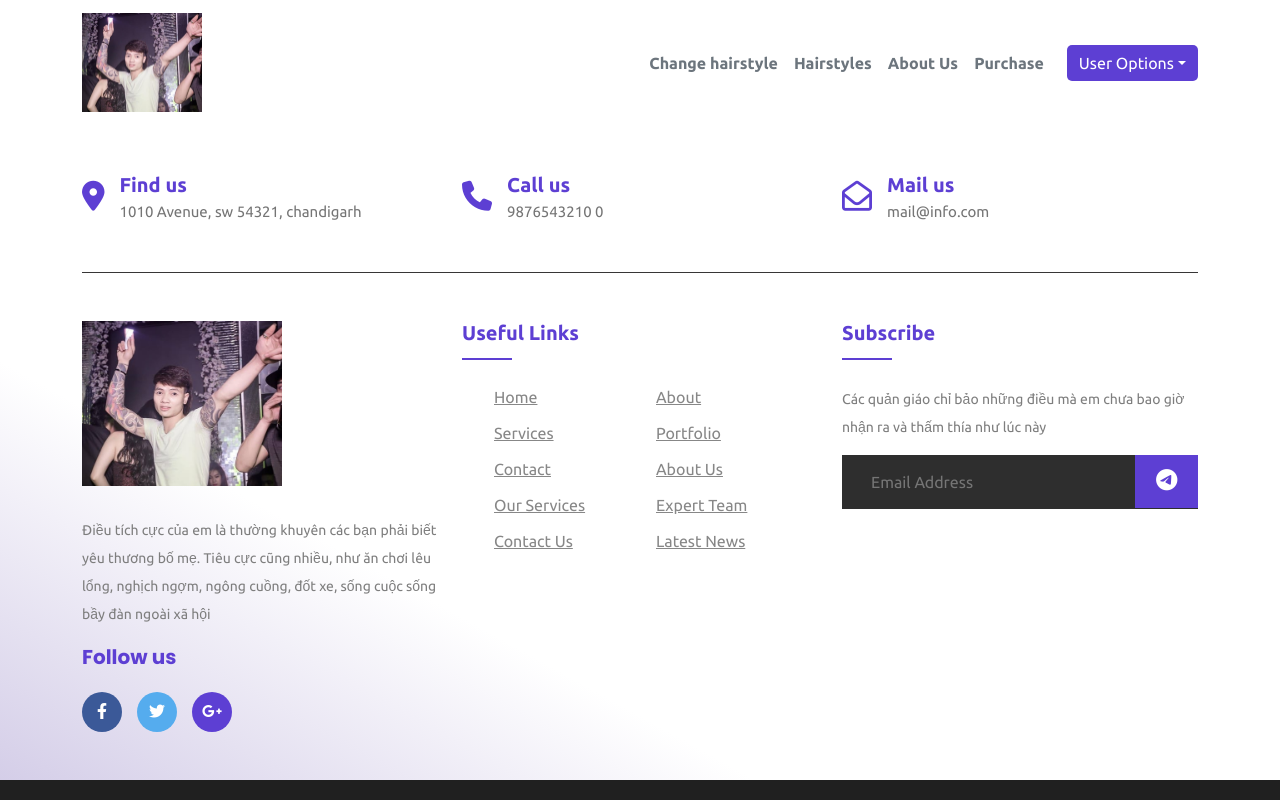
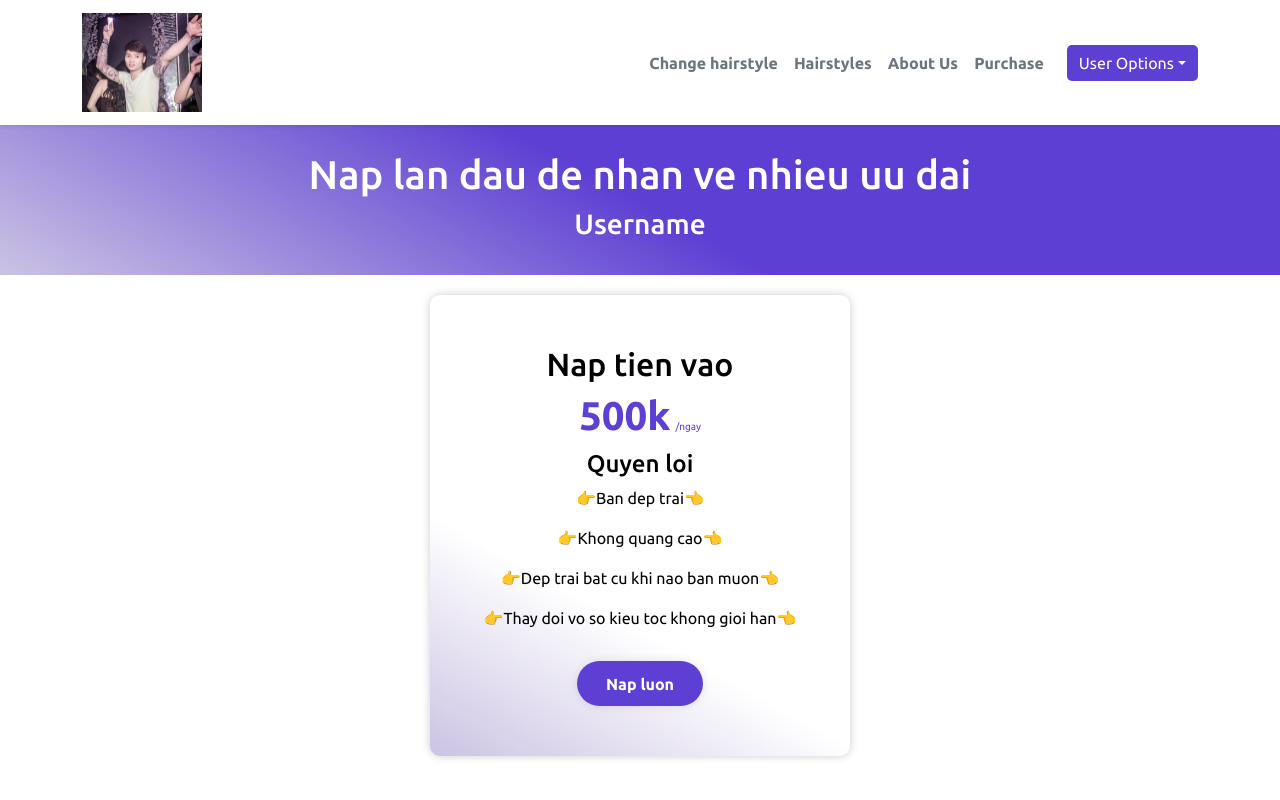
Before and after one commit to Hikarius25/newlook-ui, a React (Vite) app: page /purchase in a window 1280 px wide. Shown: the top 800 px of the page. Built offline with nearby package versions, Linux system fonts and the light colour scheme.

Commit message:
finish-purchase

```diff
--- a/src/components/Footer/Footer.css
+++ b/src/components/Footer/Footer.css
@@ -10,6 +10,8 @@ ul {
 }
 .footer-cta {
   border-bottom: 1px solid #373636;
+  border-top: 1px solid #373636; /* Retains the line below */
+  margin-top: 50px;
 }
 .single-cta i {
   color: rgb(93, 63, 211);
--- a/src/pages/Purchase.jsx
+++ b/src/pages/Purchase.jsx
@@ -4,7 +4,6 @@ import axios from 'axios';
 import { useNavigate, useParams } from "react-router-dom";
 import Topbar from '../components/Topbar/Topbar';
 import Footer from '../components/Footer/Footer';
-import UploadImage from '../components/UploadImage/UploadImage';
 import { Button, Col, Container, Row } from 'react-bootstrap';
 import { act } from 'react';
 
@@ -15,6 +14,30 @@ export default function Purchase() {
   return (
     <div>
         <Topbar/>
+        <div className="purchase-banner">
+          <h1>Nap lan dau de nhan ve nhieu uu dai</h1>
+          <h3>Username</h3>
+        </div>
+        <div className="purchase-body">
+            <div className="purchase-wrapper">
+                <h2>Nap tien vao</h2>
+
+                <div className="purchase-price">
+                    <h1>500k</h1> <p>/ngay</p>
+                </div>
+
+                <div className="purchase-interest">
+                    <h4>Quyen loi</h4>
+                    <p>👉Ban dep trai👈</p>
+                    <p>👉Khong quang cao👈</p>
+                    <p>👉Dep trai bat cu khi nao ban muon👈</p>
+                    <p>👉Thay doi vo so kieu toc khong gioi han👈</p>
+                </div>
+
+                <button type='submit'>Nap luon</button>
+
+            </div>
+        </div>
         <Footer/>
     </div>
   );
--- a/src/styles/Purchase.css
+++ b/src/styles/Purchase.css
@@ -0,0 +1,90 @@
+.purchase-banner {
+    height: 150px;
+    width: 100vw;
+    margin-left: calc(-50vw + 50%);
+    display: flex;
+    flex-direction: column;
+    justify-content: center;
+    align-items: center;
+    text-align: center;
+    background-image: linear-gradient(29deg, #CBC3E3 0%, rgb(93, 63, 211) 50%);
+    color: white;
+
+}
+
+.purchase-body {
+    border: none;
+    font-family: 'Poppins', sans-serif;
+    -webkit-font-smoothing: antialiased;
+    -moz-osx-font-smoothing: grayscale;
+    display: flex;
+    justify-content: center;
+    align-items: center;
+    background-size: cover;
+    background-position: center;
+    /* background-image: linear-gradient(29deg, #CBC3E3 0%, #ffffff 35%); */
+    margin: 0;
+    padding: 20px 0;
+    min-height: 100%;
+}
+
+.purchase-wrapper {
+    width: 420px;
+    background-color: rgb(255, 255, 255);
+    backdrop-filter: blur(10px);
+    box-shadow: 0 0 10px rgba(0, 0, 0, .2);
+    color: rgb(0, 0, 0);
+    border-radius: 10px;
+    padding: 50px 30px;
+    display: flex; /* Enables flexbox */
+    flex-direction: column; /* Stacks elements vertically */
+    align-items: center; /* Centers content horizontally */
+    box-sizing: border-box;
+    background-image: linear-gradient(29deg, #CBC3E3 0%, #ffffff 35%);
+}
+
+.purchase-wrapper h1 {
+    margin-top: 0%;
+    /* font-size: 50px; */
+    text-align: center;
+    font-weight: 600;
+}
+
+
+.purchase-price {
+    display: flex; /* Aligns items horizontally */
+    align-items: baseline; /* Aligns text to their baselines */
+    gap: 5px;
+    color: rgb(93, 63, 211);
+}
+
+.purchase-interest {
+    align-items: center;
+    text-align: center;
+}
+
+.purchase-price p {
+    font-size: 10px;
+}
+
+.purchase-wrapper Button {
+    width: 35%;
+    height: 45px;
+    background-color: rgb(93, 63, 211);
+    border: none;
+    outline: none;
+    border-radius: 40px;
+    box-shadow: 0 0 10px rgba(0, 0, 0, .1);
+    cursor: pointer;
+    font-size: 16px;
+    color: #ffffff;
+    font-weight: 700;
+    margin-top: 15px;
+    transition: 0.3s;
+    text-align: center;
+}
+
+.purchase-wrapper button:hover {
+    background-color:  rgb(127, 0, 255);
+    transition: 0.3s
+}
```
